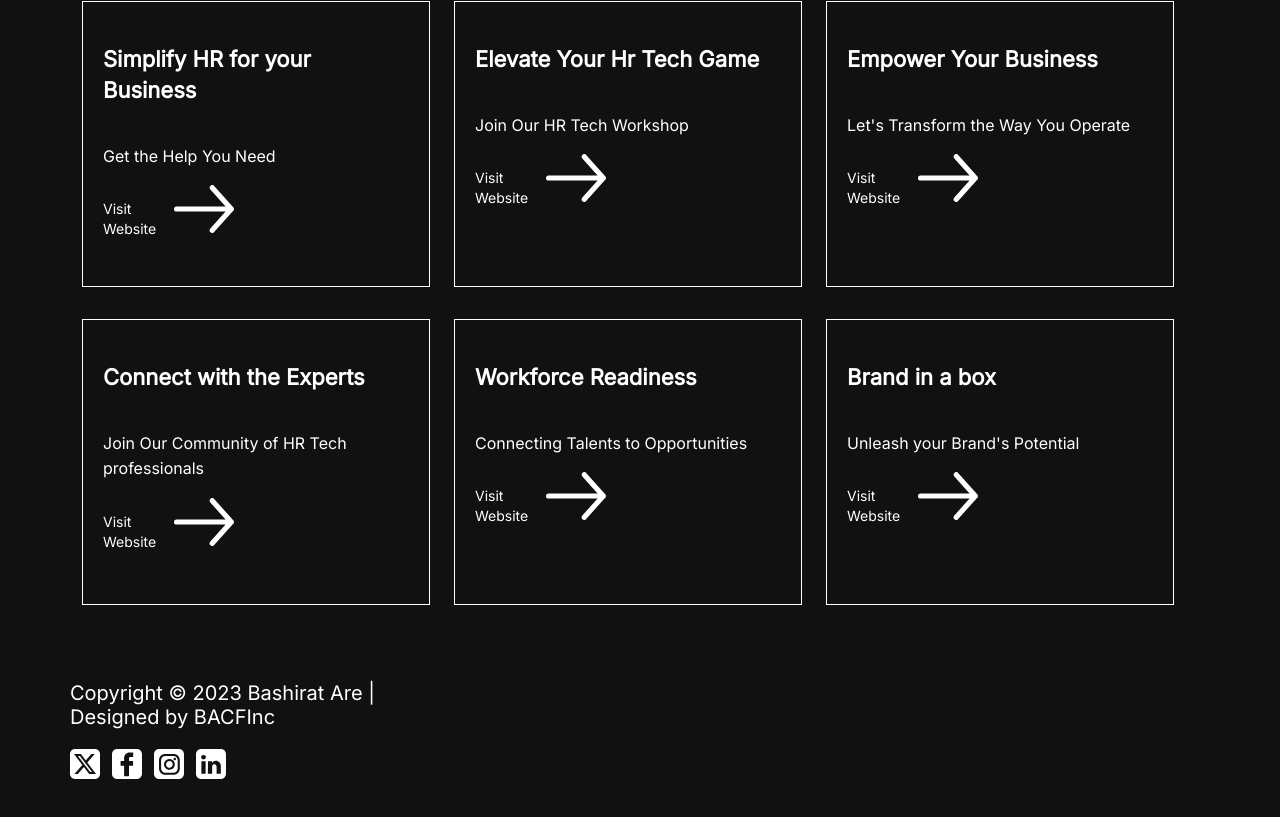
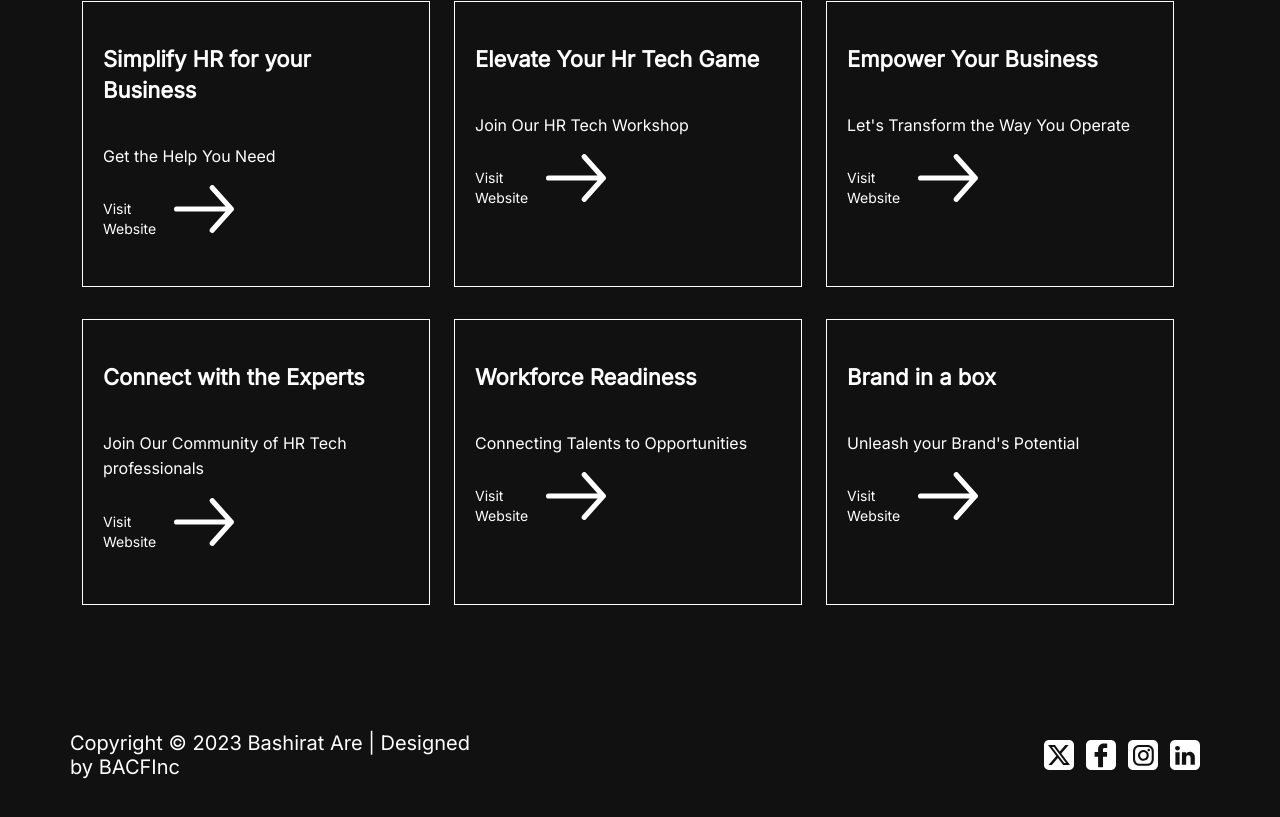
Before and after one commit to tundenewcodes/bash-new-design, a React (Create React App) app: page / in a window 1280 px wide. Shown: the part 566-1383 px from the top of the page. Before the commit the page ends 1345 px from the top, so only its background shows below. Built offline with nearby package versions, Linux system fonts and the light colour scheme.

Commit message:
paddings

```diff
--- a/src/components/footer/index.tsx
+++ b/src/components/footer/index.tsx
@@ -18,9 +18,16 @@ export default function Footer() {
           justifyContent: "space-between",
           alignItems: "center",
           marginTop: "40px",
+          padding:"30px 0px"
+
         }}
       >
-        <P>
+        <div style={{
+           display: "flex",
+           justifyContent: "space-between",
+           alignItems: "center",
+        }}>
+  <P>
           Copyright © {new Date().getFullYear()} Bashirat Are | Designed by
           BACFInc
         </P>
@@ -30,6 +37,8 @@ export default function Footer() {
           <Img src={footerInsta} alt="light twitter icon" className="icon" />
           <Img src={footerLinkedln} alt="light twitter icon" className="icon" />
         </FooterImgs>
+        </div>
+
       </Row>
     </>
   );
@@ -43,7 +52,6 @@ const P = styled.p`
   font-weight: 400;
   line-height: normal;
   max-width:400px;
-
   @media (min-width: 600px) {
     font-size: 20px;
     max-width:auto;
```
